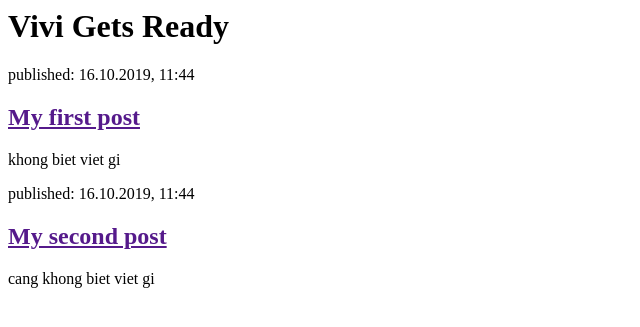
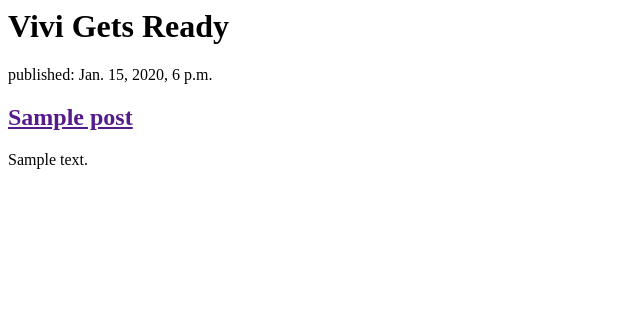
Before and after one commit to mvflyin/my-first-blog, a Django app: template blog/templates/blog/post_list.html in a window 1280 px wide. Shown: the top 327 px of the page, without its empty margins (0-640 px from the left). Run offline with Django 3.2, Linux system fonts and the light colour scheme; the template is opened without the code that fills it: values that come from a table or form of the project are taken from there, others are empty; tables that the repository leaves empty hold one stand-in row (values such as "Sample post").

Commit message:
Modified templates to display posts from database.

```diff
--- a/blog/templates/blog/post_list.html
+++ b/blog/templates/blog/post_list.html
@@ -5,17 +5,12 @@
       <div class="">
         <h1>Vivi Gets Ready</h1>
       </div>
-
-      <div class="">
-        <p>published: 16.10.2019, 11:44</p>
-        <h2><a href="">My first post</a></h2>
-        <p>khong biet viet gi</p>
-      </div>
-
-      <div class="">
-        <p>published: 16.10.2019, 11:44</p>
-        <h2><a href="">My second post</a></h2>
-        <p>cang khong biet viet gi</p>
-      </div>
+      {% for post in posts %}
+        <div class="">
+          <p>published: {{ post.published_date }}</p>
+          <h2><a href="">{{ post.title }}</a></h2>
+          <p>{{ post.text|linebreaksbr}}</p>
+        </div>
+      {% endfor %}
     </body>
 </html>
--- a/blog/views.py
+++ b/blog/views.py
@@ -1,5 +1,7 @@
 from django.shortcuts import render
-
+from django.utils import timezone
+from .models import Post
 # Create your views here.
 def post_list(request):
-    return render(request, 'blog/post_list.html',{})
+    posts = Post.objects.filter(published_date__lte=timezone.now()).order_by('published_date')
+    return render(request, 'blog/post_list.html',{'posts':posts})
```
